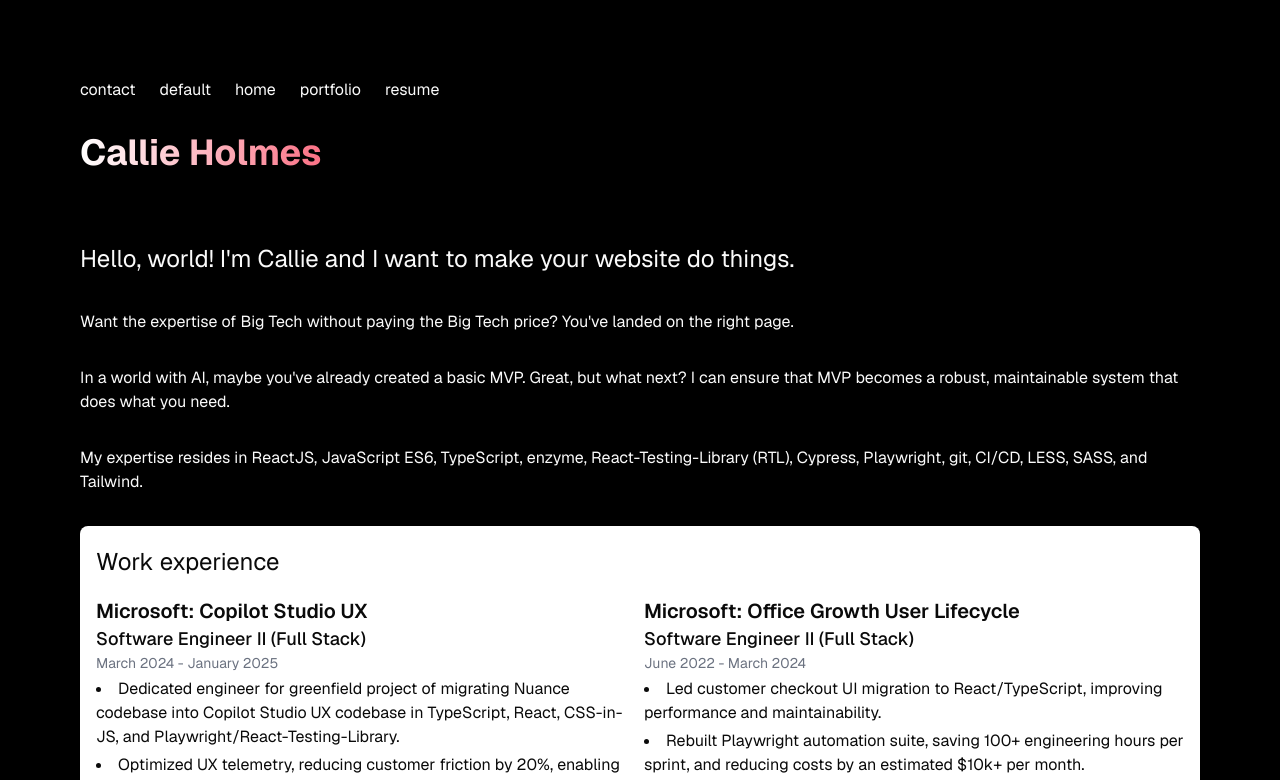
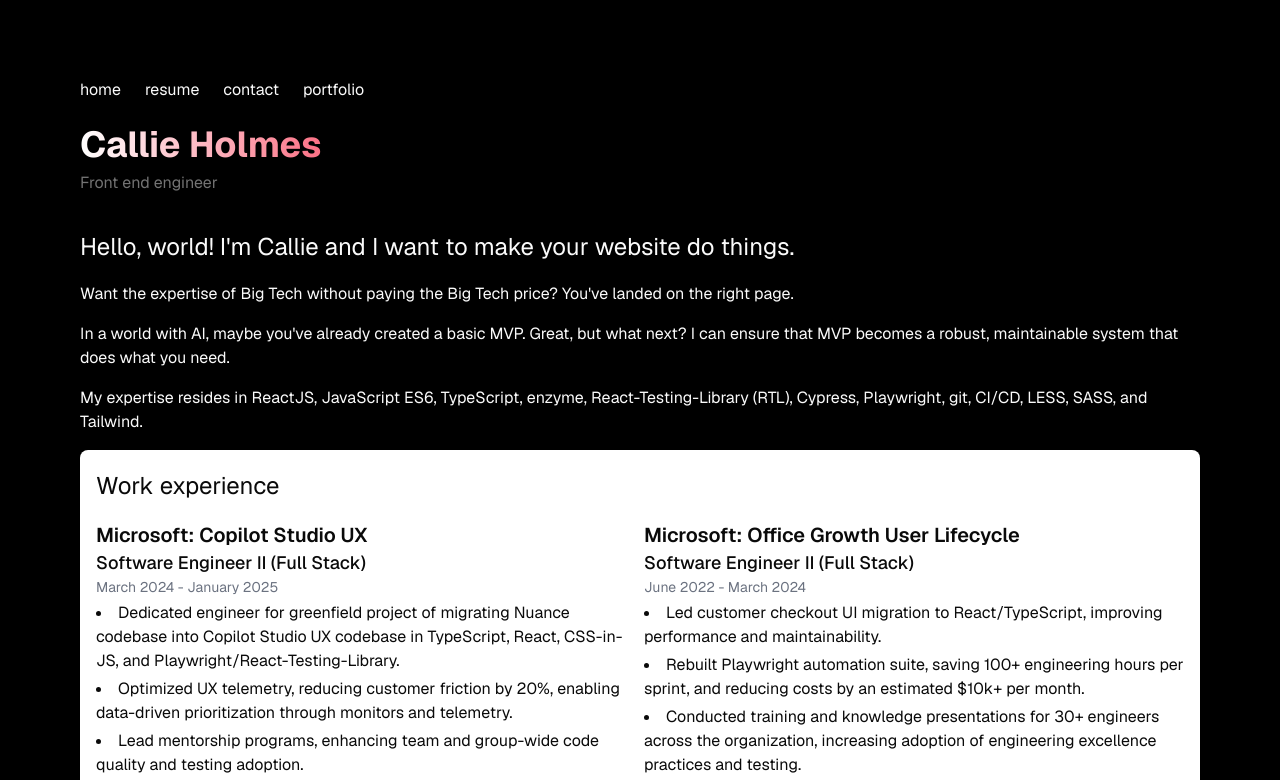
Before and after one commit to zorianak/resume, a Next.js app: page / in a window 1280 px wide. Shown: the top 780 px of the page. Built offline with nearby package versions, Linux system fonts and the light colour scheme.

Commit message:
fix how I render links'

```diff
--- a/src/app/components/Header/Header.tsx
+++ b/src/app/components/Header/Header.tsx
@@ -1,6 +1,6 @@
 'use client';
 import { useState, useEffect } from "react";
-import * as headerLinks from "./links.json";
+import headerLinks from "./links.json";
 import { Button } from "../Button/Button";
 import { Icon } from "../Icon/Icon";
 import { useWindowSize } from "@/app/hooks/useWindowSize";
@@ -8,6 +8,7 @@ import { Popover, PopoverTrigger, PopoverContent } from "../shadcn/popover";
 
 export const Header = () => {
     const [isMounted, setIsMounted] = useState(false);
+
 
     useEffect(() => {
         setIsMounted(true);
@@ -21,6 +22,12 @@ export const Header = () => {
             return null;
         }
 
+        const NavLinks = () => {
+            return Object.entries(headerLinks).map(([key, value]) => (<li key={key}><a href={value}>{key}</a></li>));
+        }
+
+        const Links = NavLinks();
+
         if (size.width && size.width < 640) {
             // return mobile
             return (
@@ -33,7 +40,7 @@ export const Header = () => {
                         </PopoverTrigger>
                         <PopoverContent className="w-auto mt-5" side="bottom" align="start">
                             <ul className="flex flex-col gap-6 flex-wrap items-center justify-left">
-                                {Object.entries(headerLinks).map(([key, value]) => (<li key={key}><a href={value}>{key}</a></li>))}
+                                {Links}
                             </ul>
                         </PopoverContent>
                     </Popover>
@@ -44,7 +51,7 @@ export const Header = () => {
 
         //desktop
         return (<ul className="flex gap-6 flex-wrap items-left justify-left">
-                    {Object.entries(headerLinks).map(([key, value]) => (<li key={key}><a href={value}>{key}</a></li>))}
+                    {Links}
                 </ul>);
     }
 
--- a/src/app/page.tsx
+++ b/src/app/page.tsx
@@ -10,8 +10,11 @@ export default function Home() {
   return (
     <div className="grid grid-rows-[20px_1fr_20px] items-center justify-items-left min-h-screen p-8 pb-20 md:gap-4 sm:p-20 font-[family-name:var(--font-geist-sans)]">
       <Header />
-      <main className="flex flex-col gap-8 row-start-2 items-center sm:items-start">
-        <TextHeader variant="h1" classes="mb-4 inline-block text-transparent bg-clip-text bg-gradient-to-r from-white via-rose-400 to-white bg-[length:200%] animate-gradient leading-relaxed py-2">Callie Holmes</TextHeader>
+      <main className="flex flex-col row-start-2 items-start space-y-4">
+        <div>
+          <TextHeader variant="h1" classes="inline-block text-transparent bg-clip-text bg-gradient-to-r from-white via-rose-400 to-white bg-[length:200%] animate-gradient leading-relaxed">Callie Holmes</TextHeader>
+          <div className="mb-4 -mt-1 text-neutral-500">Front end engineer</div>
+        </div>
         <TextHeader variant="h2">Hello, world! I&apos;m Callie and I want to make your website do things.</TextHeader>
         <div>Want the expertise of Big Tech without paying the Big Tech price? You&apos;ve landed on the right page.</div>
         <div>In a world with AI, maybe you&apos;ve already created a basic MVP. Great, but what next? I can ensure that MVP becomes a robust, maintainable system that does what you need.</div>
```
